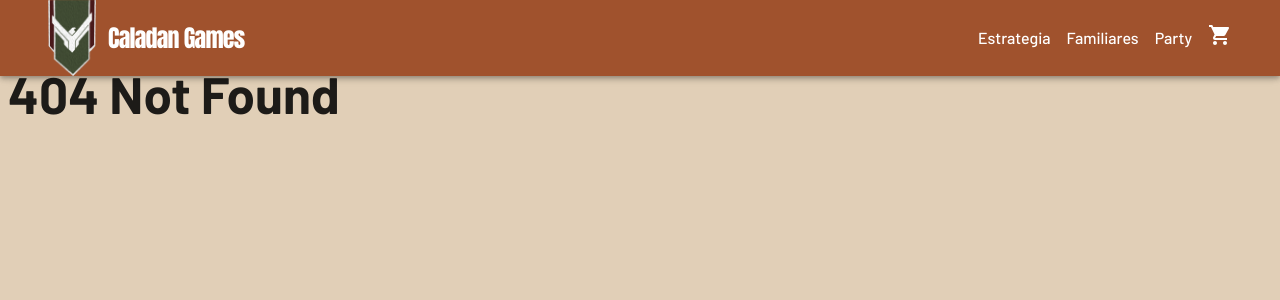
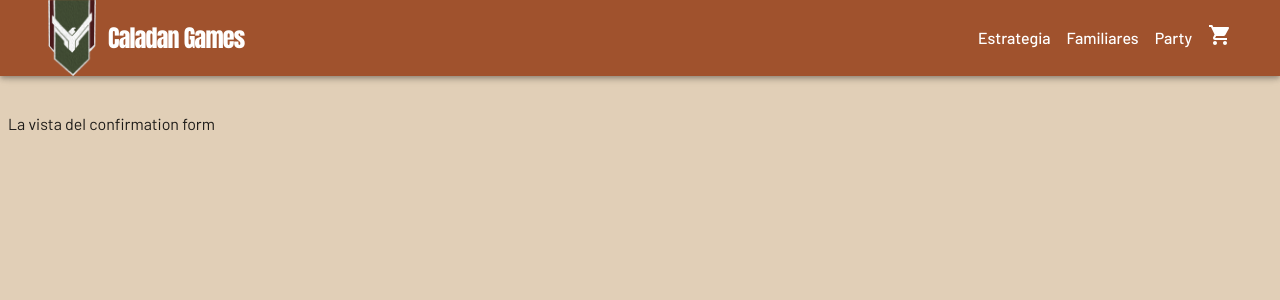
Before and after one commit to pazspera/curso-react-coderhouse, a React (Vite) app: page /confirmation in a window 1280 px wide. Before the commit this address had no page. Shown: the top 300 px of the page. Built offline with nearby package versions, Linux system fonts and the light colour scheme; a web font is replaced by a local one.

Commit message:
Agregada la vista de ConfirmationFormView. Es donde dirije el botón de terminar compra para mostrar el formulario de datos y resumen de compra

```diff
--- a/src/App.jsx
+++ b/src/App.jsx
@@ -11,6 +11,7 @@ import CartView from "./components/CartView/CartView";
 import { ThemeProvider, CssBaseline } from "@mui/material";
 import theme from "./theme/theme";
 import ScrollToTop from "./components/ScrollToTop/ScrollToTop";
+import ConfirmationFormView from "./components/ConfirmationFormView/ConfirmationFormView";
 
 function App() {
 	const greeting = "Hola Mundo";
@@ -29,6 +30,7 @@ function App() {
               <Route path="/category/:categoryId" element={<ItemListContainer />}></Route>
               <Route path="/item/:id" element={<ItemDetailContainer />}></Route>
               <Route path="/events" element={<InputSinVocales />}></Route>
+              <Route path="/confirmation" element={<ConfirmationFormView/>}></Route>
               <Route path="*" element={<h1>404 Not Found</h1>}></Route>
             </Routes>
           </BrowserRouter>
--- a/src/components/Cart/Cart.jsx
+++ b/src/components/Cart/Cart.jsx
@@ -7,6 +7,7 @@ import { Box, CardMedia, Container, Grid, Table, TableContainer, TableHead, Tabl
 import CartProduct from "../CartProduct/CartProduct";
 import { formatPrice } from "../../utils/utils";
 import ItemCount from "../ItemCount/ItemCount";
+import { Link } from "react-router-dom";
 
 
 export default function Cart() {
@@ -95,7 +96,7 @@ export default function Cart() {
           <Grid item xs={12} md={cartList.length === 1 ? 6 : cartList.length % 2 === 0 ? 12 : 6 } sx={{ minHeight: "220px" }}>
             <Paper elevation={1} sx={{ padding: 2, display: "flex", flexDirection:"column", alignItems: "center", justifyContent: "center", gap: 2, minHeight: "100%"}}>
              <Typography variant="" component="h4">Total: {formatPrice(totalInCart)}</Typography>
-             <Button size="medium" variant="contained" fullWidth>Terminar compra</Button>
+             <Button size="medium" variant="contained" fullWidth component={Link} to="/confirmation">Terminar compra</Button>
              <Button onClick={()=> clearCart()} sx={{ color: theme.palette.primary.main, "&:hover": { color: theme.palette.primary.main, backgroundColor: theme.palette.activeColor.main} }}>Vaciar carrito</Button>
             </Paper>
           </Grid>
@@ -162,7 +163,7 @@ export default function Cart() {
 
                   <TableRow sx={{ border: "none" }}>
                     <TableCell rowSpan={2} colSpan={2} sx={{ border: "none" }}>
-                      <Button size="medium" variant="contained" fullWidth>Terminar compra</Button>
+                      <Button size="medium" variant="contained" fullWidth component={Link} to="/confirmation">Terminar compra</Button>
                     </TableCell>
                     <TableCell>
                       <Button onClick={()=> clearCart()} sx={{ color: theme.palette.primary.main, "&:hover": { color: theme.palette.primary.main, backgroundColor: theme.palette.activeColor.main} }}>Vaciar carrito</Button>
--- /dev/null
+++ b/src/components/ConfirmationFormView/ConfirmationFormView.jsx
@@ -0,0 +1,12 @@
+import { Toolbar } from "@mui/material";
+
+export default function ConfirmationFormView() {
+
+  return (
+    <>
+      {/* Fix para el fixed navbar, empuja contenido hacia abajo */}
+      <Toolbar />
+      <p>La vista del confirmation form</p>
+    </>
+  )
+}
```
Also changed, not shown: 1 other file (tests, documents, lock files or other folders).
